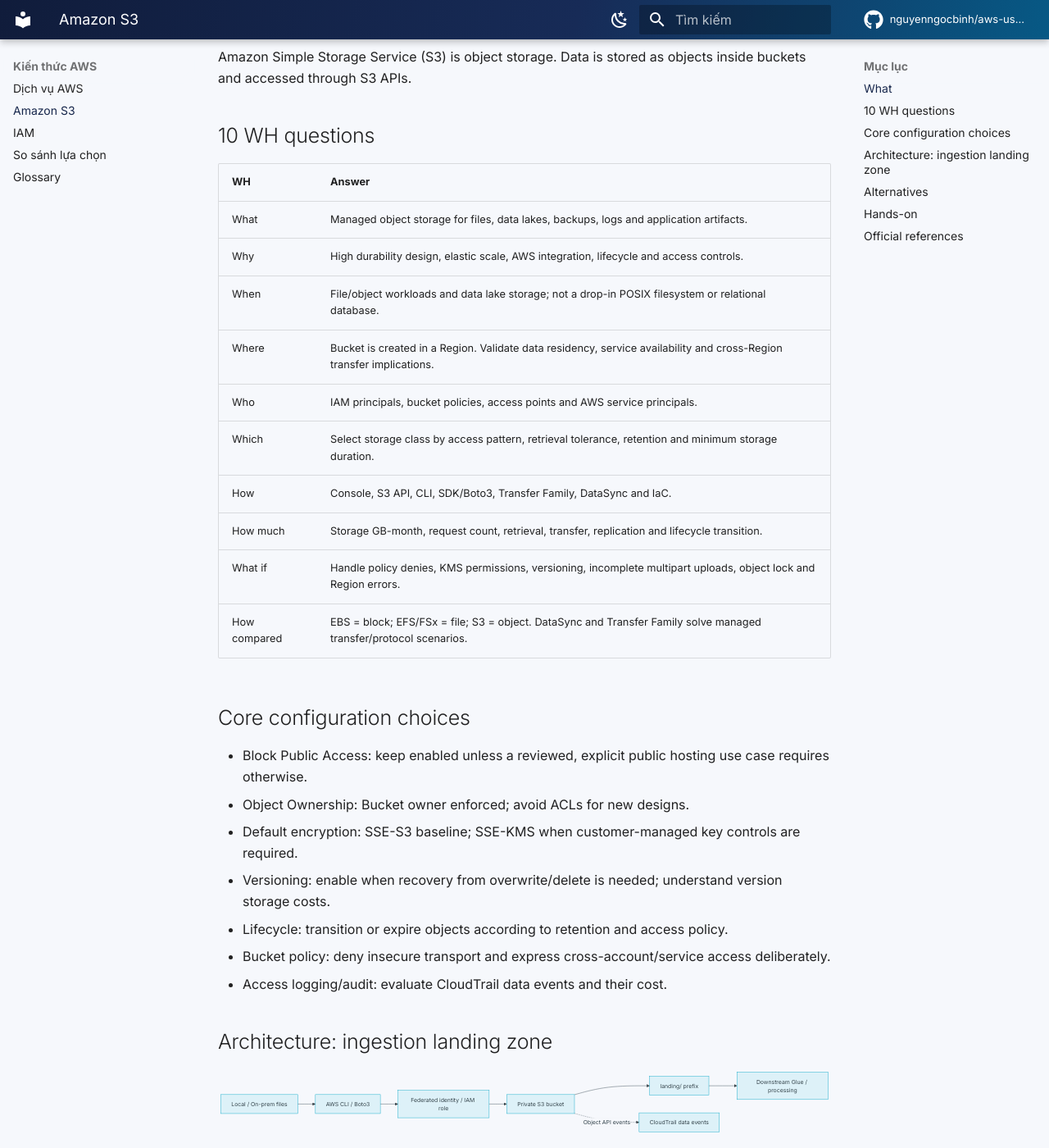
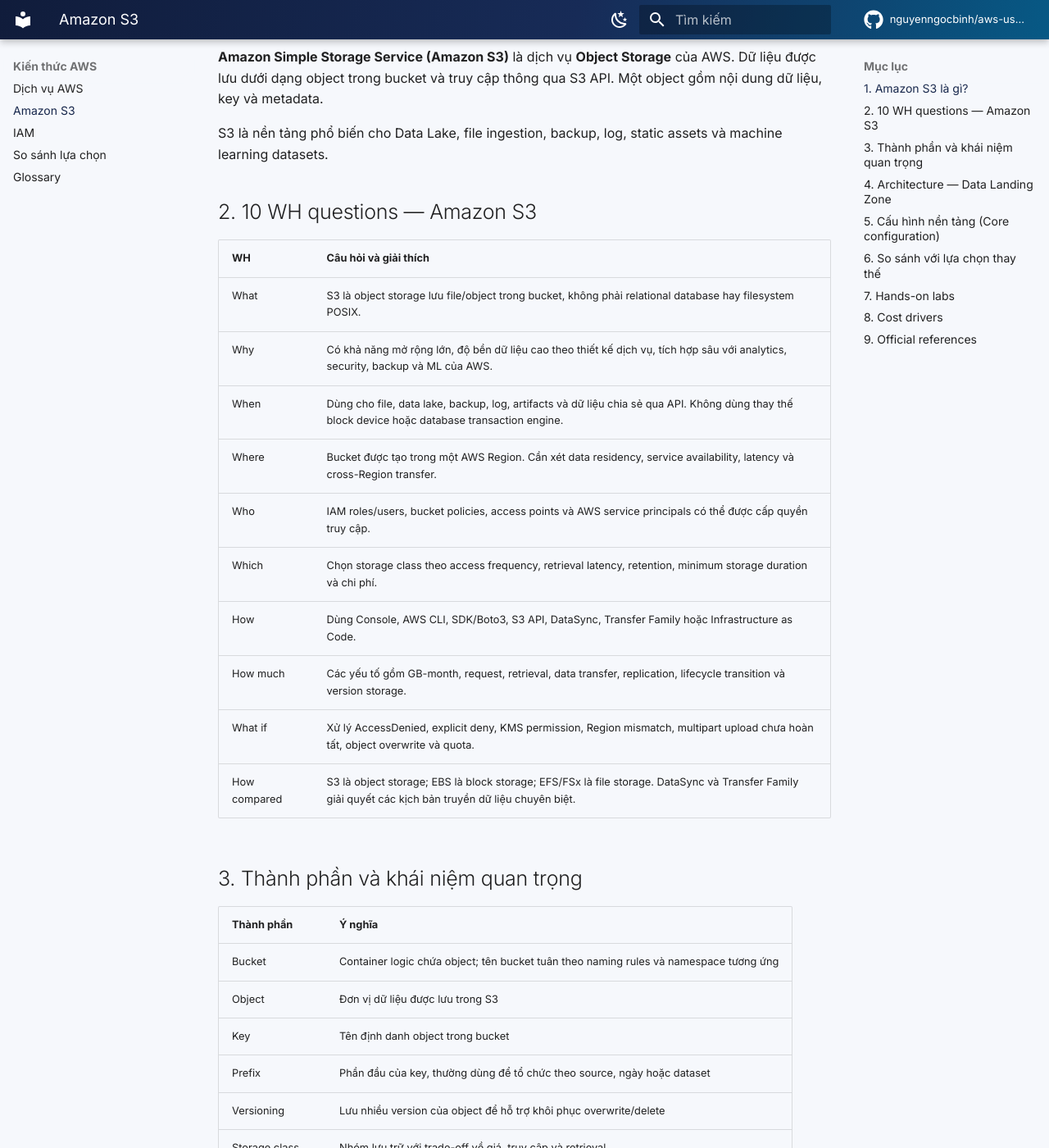
Before and after one commit to nguyenngocbinh/aws-usecase-learning-map, an MkDocs documentation site: the page built from docs/aws-services/s3.md, in a window 1280 px wide and 1400 px high, scrolled down 287 px. Shown: the whole window at 82% size. Built offline with MkDocs 1.6.1 and Material for MkDocs 9.7.7, drawn with Linux system fonts in a browser that asks for light colours; comment, search, counter and statistics services are not loaded; some of the changed text lies outside the part shown.

Commit message:
docs(s3): rewrite service guide in Vietnamese

```diff
--- a/docs/aws-services/s3.md
+++ b/docs/aws-services/s3.md
@@ -1,37 +1,45 @@
-# Amazon S3 — Service Guide
+# Amazon S3 — Hướng dẫn dịch vụ và thực hành
 
-<small>STORAGE · OBJECT STORAGE · UC01</small>
+<small>STORAGE · OBJECT STORAGE · UC01 / UC02</small>
 
-## What
+## 1. Amazon S3 là gì?
 
-Amazon Simple Storage Service (S3) is object storage. Data is stored as objects inside buckets and accessed through S3 APIs.
+**Amazon Simple Storage Service (Amazon S3)** là dịch vụ **Object Storage** của AWS. Dữ liệu được lưu dưới dạng object trong bucket và truy cập thông qua S3 API. Một object gồm nội dung dữ liệu, key và metadata.
 
-## 10 WH questions
+S3 là nền tảng phổ biến cho Data Lake, file ingestion, backup, log, static assets và machine learning datasets.
 
-| WH | Answer |
+## 2. 10 WH questions — Amazon S3
+
+| WH | Câu hỏi và giải thích |
 |---|---|
-| What | Managed object storage for files, data lakes, backups, logs and application artifacts. |
-| Why | High durability design, elastic scale, AWS integration, lifecycle and access controls. |
-| When | File/object workloads and data lake storage; not a drop-in POSIX filesystem or relational database. |
-| Where | Bucket is created in a Region. Validate data residency, service availability and cross-Region transfer implications. |
-| Who | IAM principals, bucket policies, access points and AWS service principals. |
-| Which | Select storage class by access pattern, retrieval tolerance, retention and minimum storage duration. |
-| How | Console, S3 API, CLI, SDK/Boto3, Transfer Family, DataSync and IaC. |
-| How much | Storage GB-month, request count, retrieval, transfer, replication and lifecycle transition. |
-| What if | Handle policy denies, KMS permissions, versioning, incomplete multipart uploads, object lock and Region errors. |
-| How compared | EBS = block; EFS/FSx = file; S3 = object. DataSync and Transfer Family solve managed transfer/protocol scenarios. |
+| What | S3 là object storage lưu file/object trong bucket, không phải relational database hay filesystem POSIX. |
+| Why | Có khả năng mở rộng lớn, độ bền dữ liệu cao theo thiết kế dịch vụ, tích hợp sâu với analytics, security, backup và ML của AWS. |
+| When | Dùng cho file, data lake, backup, log, artifacts và dữ liệu chia sẻ qua API. Không dùng thay thế block device hoặc database transaction engine. |
+| Where | Bucket được tạo trong một AWS Region. Cần xét data residency, service availability, latency và cross-Region transfer. |
+| Who | IAM roles/users, bucket policies, access points và AWS service principals có thể được cấp quyền truy cập. |
+| Which | Chọn storage class theo access frequency, retrieval latency, retention, minimum storage duration và chi phí. |
+| How | Dùng Console, AWS CLI, SDK/Boto3, S3 API, DataSync, Transfer Family hoặc Infrastructure as Code. |
+| How much | Các yếu tố gồm GB-month, request, retrieval, data transfer, replication, lifecycle transition và version storage. |
+| What if | Xử lý AccessDenied, explicit deny, KMS permission, Region mismatch, multipart upload chưa hoàn tất, object overwrite và quota. |
+| How compared | S3 là object storage; EBS là block storage; EFS/FSx là file storage. DataSync và Transfer Family giải quyết các kịch bản truyền dữ liệu chuyên biệt. |
 
-## Core configuration choices
+## 3. Thành phần và khái niệm quan trọng
 
-- Block Public Access: keep enabled unless a reviewed, explicit public hosting use case requires otherwise.
-- Object Ownership: Bucket owner enforced; avoid ACLs for new designs.
-- Default encryption: SSE-S3 baseline; SSE-KMS when customer-managed key controls are required.
-- Versioning: enable when recovery from overwrite/delete is needed; understand version storage costs.
-- Lifecycle: transition or expire objects according to retention and access policy.
-- Bucket policy: deny insecure transport and express cross-account/service access deliberately.
-- Access logging/audit: evaluate CloudTrail data events and their cost.
+| Thành phần | Ý nghĩa |
+|---|---|
+| Bucket | Container logic chứa object; tên bucket tuân theo naming rules và namespace tương ứng |
+| Object | Đơn vị dữ liệu được lưu trong S3 |
+| Key | Tên định danh object trong bucket |
+| Prefix | Phần đầu của key, thường dùng để tổ chức theo source, ngày hoặc dataset |
+| Versioning | Lưu nhiều version của object để hỗ trợ khôi phục overwrite/delete |
+| Storage class | Nhóm lưu trữ với trade-off về giá, truy cập và retrieval |
+| Lifecycle | Tự động chuyển storage class hoặc expire object theo rule |
+| Bucket policy | Resource-based policy kiểm soát truy cập vào bucket/object |
+| Access Point | Endpoint có policy riêng giúp quản trị access ở quy mô lớn |
+| Multipart upload | Chia file lớn thành nhiều part để upload song song và retry từng phần |
+| Replication | Sao chép object sang bucket đích theo cấu hình |
 
-## Architecture: ingestion landing zone
+## 4. Architecture — Data Landing Zone
 
 ~~~mermaid
 flowchart LR
@@ -39,29 +47,96 @@ flowchart LR
   CLI --> IAM["Federated identity / IAM role"]
   IAM --> S3["Private S3 bucket"]
   S3 --> RAW["landing/ prefix"]
-  RAW --> ETL["Downstream Glue / processing"]
+  RAW --> ETL["Glue / downstream processing"]
+  ETL --> CURATED["curated/ prefix"]
+  CURATED --> ATHENA["Athena SQL"]
   S3 -. "Object API events" .-> CT["CloudTrail data events"]
 ~~~
 
-## Alternatives
+Ví dụ cấu trúc:
 
-| Service | Storage model | Best fit |
+~~~text
+s3://<bucket-name>/
+  landing/
+    source_system=loan_demo/
+      ingest_date=2026-09-30/
+        loans.csv
+  curated/
+    loan_demo/
+      snapshot_month=2026-09/
+        part-00000.parquet
+  athena-results/
+  rejected/
+~~~
+
+Không đưa tên khách hàng, account number, customer identifier thật hoặc thông tin nhạy cảm vào bucket name/object key.
+
+## 5. Cấu hình nền tảng (Core configuration)
+
+- **Block Public Access:** giữ bật ở account và bucket, trừ use case public đã được phê duyệt rõ ràng.
+- **Object Ownership:** chọn Bucket owner enforced để tắt ACL trong thiết kế mới.
+- **Default encryption:** SSE-S3 là baseline đơn giản; dùng SSE-KMS khi cần customer-managed key, key policy hoặc audit/control cụ thể.
+- **Versioning:** bật nếu cần khôi phục object bị overwrite/delete; cần tính cả dung lượng của các version cũ.
+- **Lifecycle:** thiết kế theo retention và access pattern; kiểm tra minimum storage duration và retrieval charges.
+- **Bucket policy:** dùng để thể hiện quyền truy cập resource, cross-account và yêu cầu TLS.
+- **Logging/audit:** đánh giá CloudTrail data events khi cần audit object-level API; cân nhắc event volume và chi phí.
+
+## 6. So sánh với lựa chọn thay thế
+
+| Dịch vụ | Storage model | Khi phù hợp |
 |---|---|---|
-| S3 | Object | Data lake, files, backup, artifacts |
-| EBS | Block | EC2 attached disks |
-| EFS | NFS file | Shared Linux filesystem |
-| FSx | Managed file systems | Windows/Lustre/ONTAP/OpenZFS workloads |
-| DataSync | Managed data transfer | File/object transfer and synchronization |
-| Transfer Family | Managed file transfer endpoints | SFTP/FTPS/FTP partner integration |
+| Amazon S3 | Object | Data Lake, file, backup, artifacts |
+| Amazon EBS | Block | Disk gắn với EC2 |
+| Amazon EFS | NFS file | Shared filesystem cho Linux |
+| Amazon FSx | Managed file systems | Windows, Lustre, ONTAP, OpenZFS workloads |
+| AWS DataSync | Managed data transfer | Transfer/synchronize file hoặc object giữa hệ thống |
+| AWS Transfer Family | Managed file transfer | Đối tác cần SFTP/FTPS/FTP endpoint |
+| AWS Snow Family | Offline data transfer/edge | Data transfer rất lớn khi network hạn chế và thiết bị phù hợp |
 
-## Hands-on
+**Decision rule:**
+- Ứng dụng mới có thể gọi S3 API → AWS CLI/SDK.
+- Đồng bộ NAS/file server hiện hữu → đánh giá DataSync.
+- Đối tác cần SFTP → Transfer Family.
+- Network hạn chế và lượng dữ liệu rất lớn → đánh giá Snow Family.
+- Cần block device hoặc shared filesystem → EBS/EFS/FSx, không dùng S3 để giả lập filesystem.
 
-Follow [UC01 — Upload data to S3](../usecases/data-platform/uc01-upload-data.md). Runnable assets live under [usecases/UC01](https://github.com/nguyenngocbinh/aws-usecase-learning-map/tree/feature/uc01-s3-upload-lab/usecases/UC01).
+## 7. Hands-on labs
 
-## Official references
+Hướng dẫn thực hành chi tiết gồm Console, AWS CLI, PowerShell, Python Boto3, Terraform, security, cost và cleanup:
 
-- [S3 User Guide](https://docs.aws.amazon.com/AmazonS3/latest/userguide/Welcome.html)
+- [UC01 — Upload dữ liệu lên AWS S3](../usecases/data-platform/uc01-upload-data.md)
+- [Mã nguồn UC01 trên GitHub](https://github.com/nguyenngocbinh/aws-usecase-learning-map/tree/feature/s3-athena-hands-on/usecases/UC01)
+
+Tiếp nối bằng truy vấn SQL trực tiếp trên dữ liệu S3:
+
+- [Amazon Athena — Hướng dẫn dịch vụ và thực hành](athena.md)
+- [UC02 — S3 Data Lake và Athena SQL Lab](../../usecases/UC02/README.md)
+
+## 8. Cost drivers
+
+| Thành phần | Pricing dimension cần kiểm tra |
+|---|---|
+| Storage | GB-month theo storage class |
+| PUT/COPY/POST/LIST | Request count |
+| GET/HEAD | Request count |
+| Data transfer | Transfer out và cross-Region |
+| Versioning | Storage của mọi object version |
+| Lifecycle | Transition request và minimum storage duration |
+| SSE-KMS | KMS key và API requests nếu dùng SSE-KMS |
+| Replication | Destination storage, request và transfer |
+| CloudTrail data events | Event volume và cấu hình Trail/Event Data Store |
+
+Ước tính bằng [AWS Pricing Calculator](https://calculator.aws/) và kiểm tra [S3 pricing](https://aws.amazon.com/s3/pricing/) theo Region, volume, request rate, retention và data transfer thực tế.
+
+## 9. Official references
+
+- [Amazon S3 User Guide](https://docs.aws.amazon.com/AmazonS3/latest/userguide/Welcome.html)
 - [S3 security best practices](https://docs.aws.amazon.com/AmazonS3/latest/userguide/security-best-practices.html)
+- [S3 Block Public Access](https://docs.aws.amazon.com/AmazonS3/latest/userguide/access-control-block-public-access.html)
+- [S3 default encryption](https://docs.aws.amazon.com/AmazonS3/latest/userguide/default-bucket-encryption.html)
+- [S3 Versioning](https://docs.aws.amazon.com/AmazonS3/latest/userguide/Versioning.html)
+- [S3 storage classes](https://docs.aws.amazon.com/AmazonS3/latest/userguide/storage-class-intro.html)
 - [S3 pricing](https://aws.amazon.com/s3/pricing/)
-- [S3 storage classes](https://docs.aws.amazon.com/AmazonS3/latest/userguide/storage-class-intro.html)
 - [AWS Architecture Icons](https://aws.amazon.com/architecture/icons/)
+
+**Last reviewed:** 2026-11-23. Kiểm tra lại pricing, service availability, quotas và tài liệu chính thức trước khi chạy lab.
```
